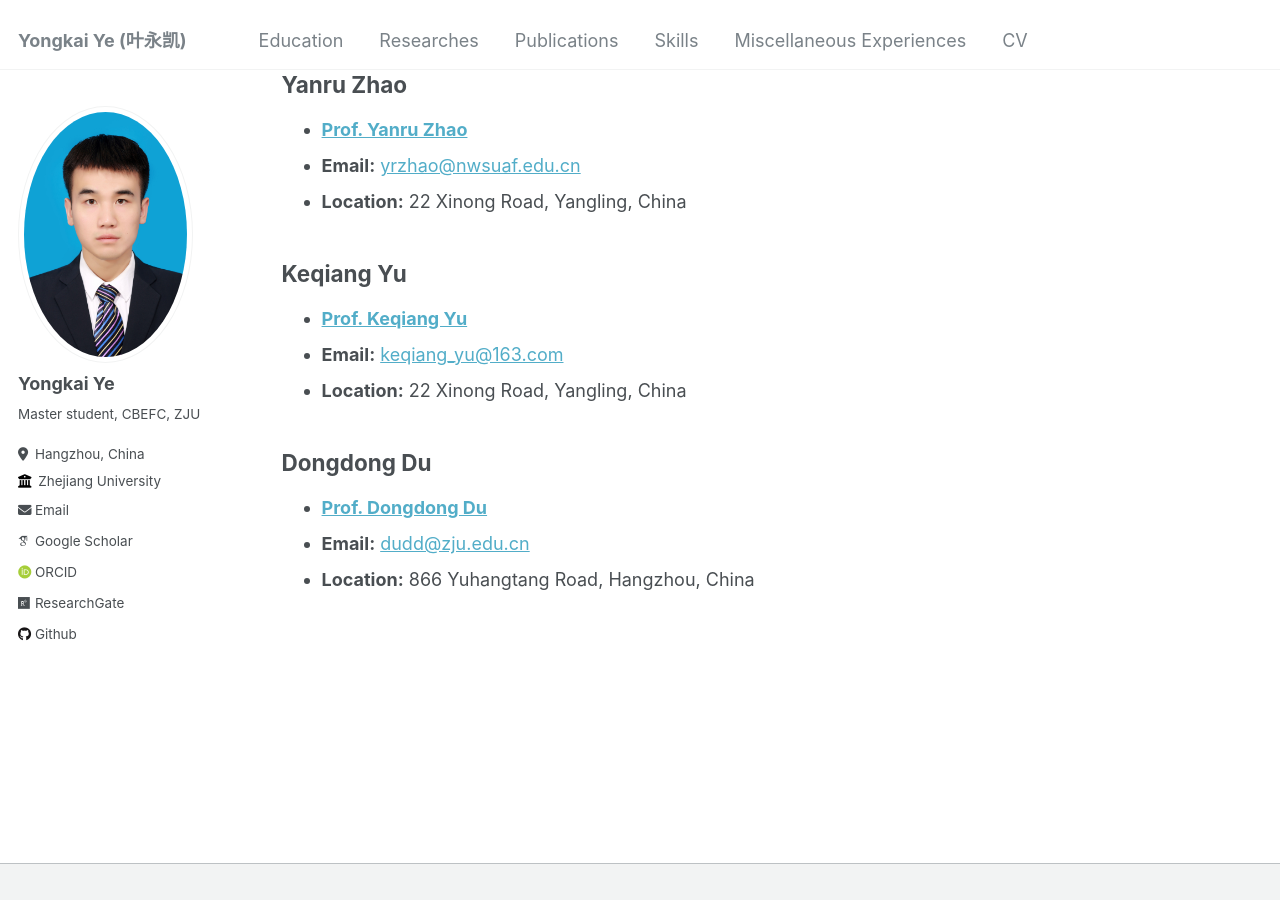
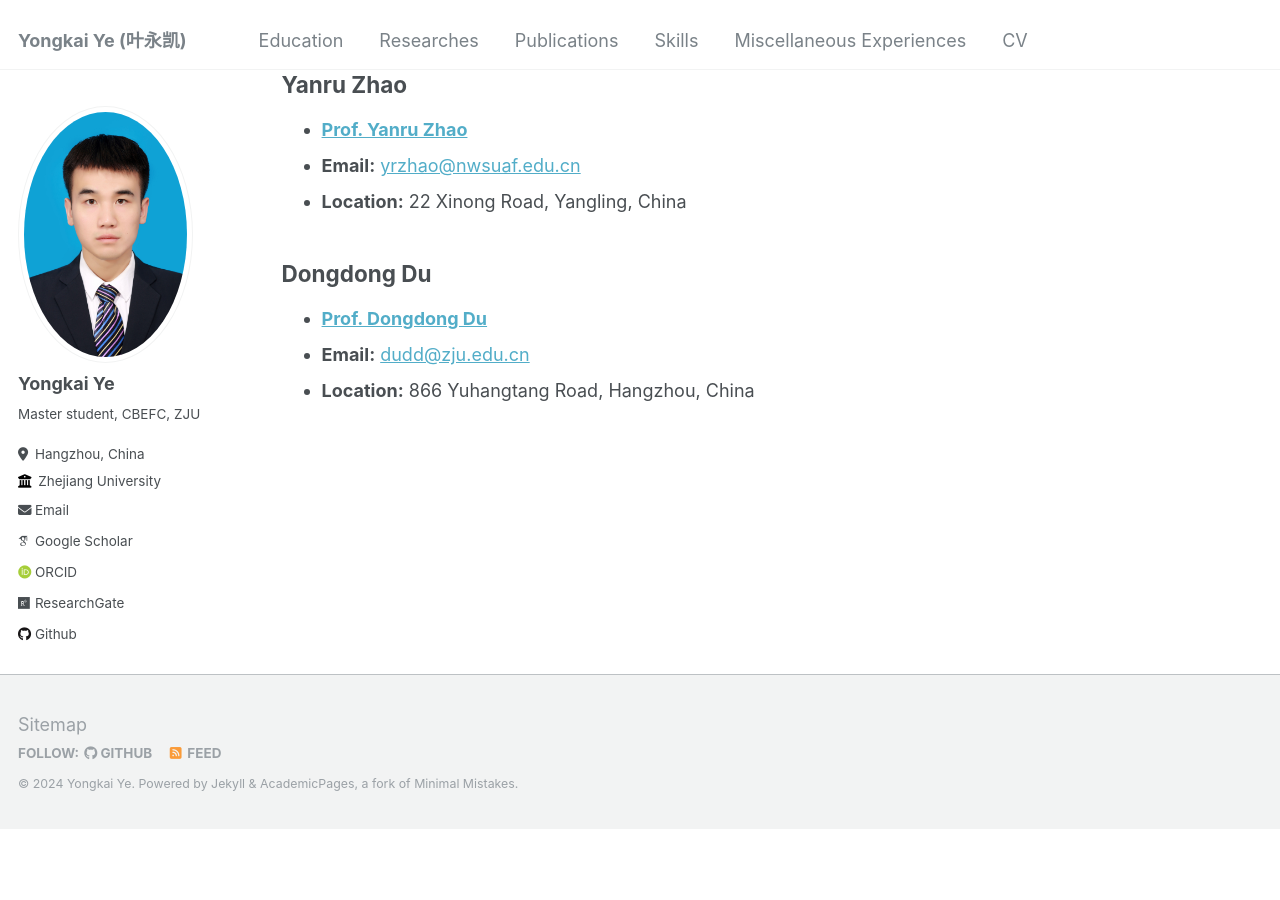
Before and after one commit to Yongkai-Ye/Yongkai-Ye.github.io, a Jekyll site: the page built from _pages/cv.md, in a window 1280 px wide and 900 px high, scrolled down 3385 px. Built offline with Jekyll 4.4.1, drawn with Linux system fonts in a browser that asks for light colours; some web fonts are replaced; after the commit the page ends 4215 px from its top, so only the background shows below that.

Commit message:
Update cv.md

```diff
--- a/_pages/cv.md
+++ b/_pages/cv.md
@@ -68,17 +68,12 @@ Referee
 Yanru Zhao
 ------
 * [**Prof. Yanru Zhao**](https://cmee.nwsuaf.edu.cn/szdw/gjzcry/396312.htm)
-* **Email:** [yrzhao@nwsuaf.edu.cn](yrzhao@nwsuaf.edu.cn)
+* **Email:** [yrzhao@nwsuaf.edu.cn](matio:yrzhao@nwsuaf.edu.cn)
 * **Location:** 22 Xinong Road, Yangling, China
 
-Keqiang Yu
-------
-* [**Prof. Keqiang Yu**](https://cmee.nwsuaf.edu.cn/szdw/gjzcry/319400.htm)
-* **Email:** [keqiang_yu@163.com](keqiang_yu@163.com)
-* **Location:** 22 Xinong Road, Yangling, China
 
 Dongdong Du
 ------
 * [**Prof. Dongdong Du**](https://person.zju.edu.cn/Dudd)
-* **Email:** [dudd@zju.edu.cn](dudd@zju.edu.cn)
+* **Email:** [dudd@zju.edu.cn](matio:dudd@zju.edu.cn)
 * **Location:** 866 Yuhangtang Road, Hangzhou, China
```
